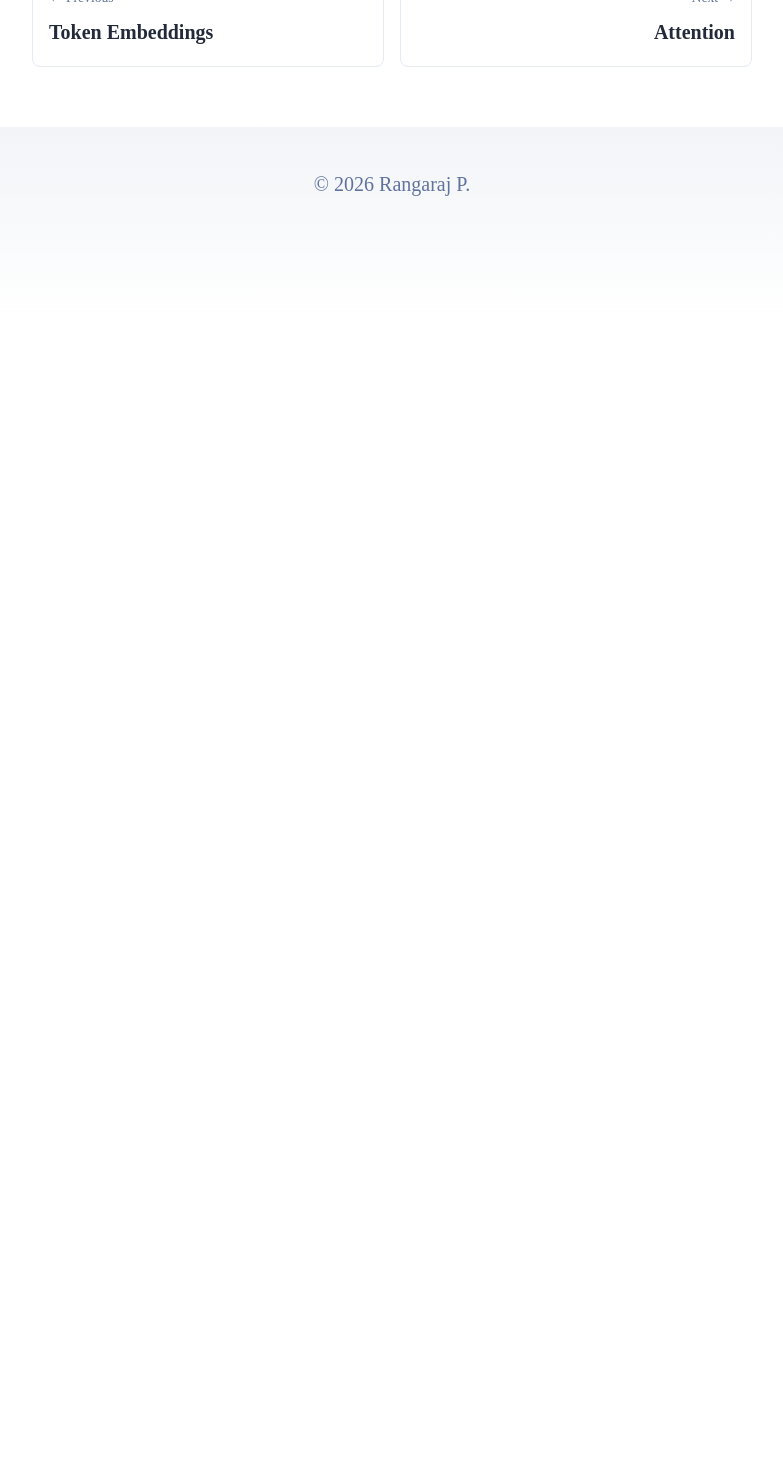
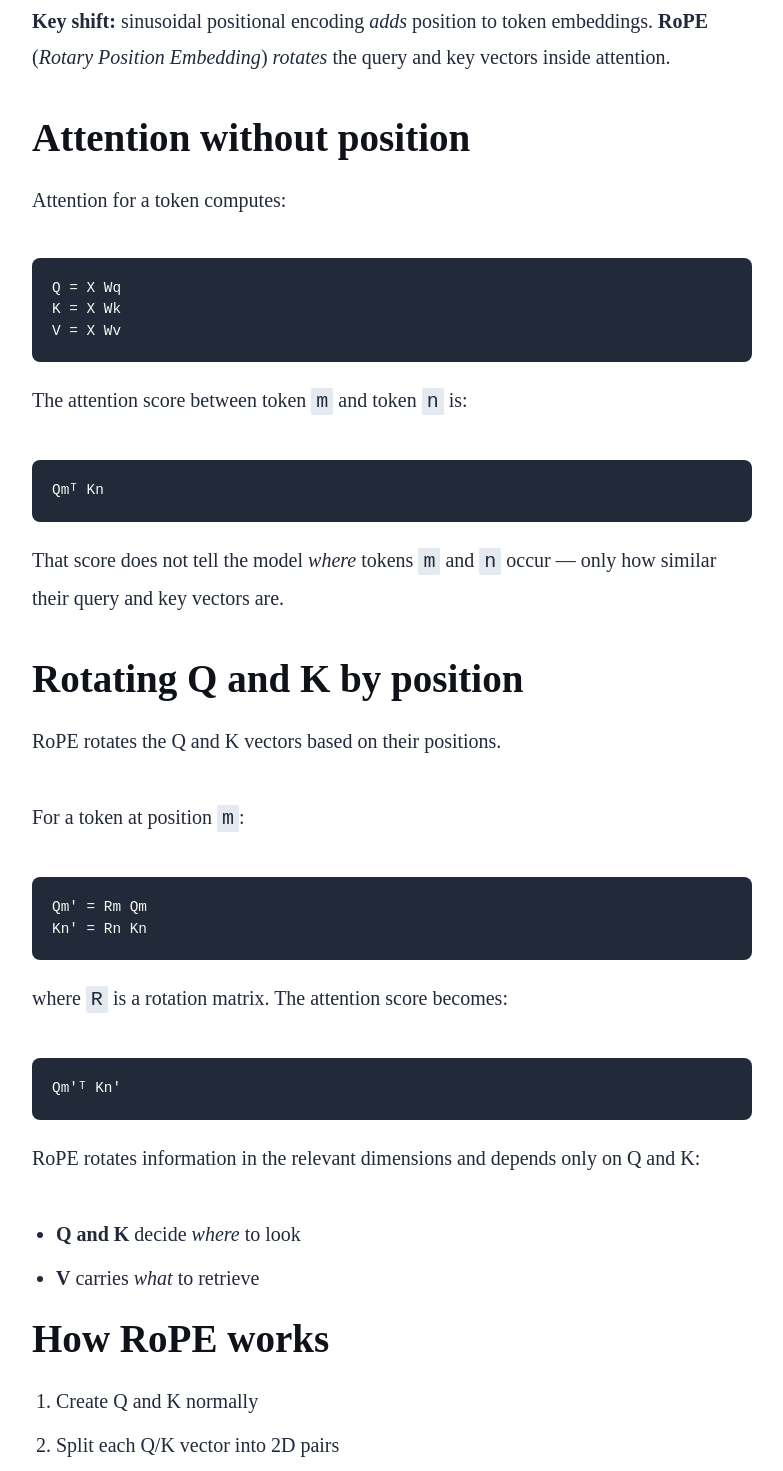
Before and after one commit to rangarajp/rangarajp.github.io, an Astro site: page /concepts/transformers/positional-encoding in a window 1280 px wide. Shown: the part 5698-7169 px from the top of the page, without its empty margins (248-1031 px from the left). Before the commit the page ends 6019 px from the top, so only its background shows below. Built offline with nearby package versions, Linux system fonts and the light colour scheme; Astro itself is replaced by a stand-in of ours; code samples lack their colours.

Commit message:
transformers-position-encoding

````diff
--- a/src/content/concepts/transformers/positional-encoding.md
+++ b/src/content/concepts/transformers/positional-encoding.md
@@ -113,7 +113,7 @@ Take two sentences:
 
 In both, *cat* and *ate* have a similar relative relationship. With sinusoidal encoding, this gives the same positional information rather than a distinct unique ID for each absolute position.
 
-## Summary
+### Sinusoidal encoding in one picture
 
 ```
 Position
@@ -141,3 +141,64 @@ Represent it as many clocks
 **Why 10000?** It spreads those frequencies over a wide range of wavelengths — the number itself is not sacred.
 
 **Why efficient?** No learned parameters, cheap to precompute, simple addition to embeddings, same dimensionality, and mathematically structured relative-position information.
+
+## RoPE
+
+**Key shift:** sinusoidal positional encoding *adds* position to token embeddings. **RoPE** (*Rotary Position Embedding*) *rotates* the query and key vectors inside attention.
+
+### Attention without position
+
+Attention for a token computes:
+
+```
+Q = X Wq
+K = X Wk
+V = X Wv
+```
+
+The attention score between token `m` and token `n` is:
+
+```
+Qmᵀ Kn
+```
+
+That score does not tell the model *where* tokens `m` and `n` occur — only how similar their query and key vectors are.
+
+### Rotating Q and K by position
+
+RoPE rotates the Q and K vectors based on their positions.
+
+For a token at position `m`:
+
+```
+Qm′ = Rm Qm
+Kn′ = Rn Kn
+```
+
+where `R` is a rotation matrix. The attention score becomes:
+
+```
+Qm′ᵀ Kn′
+```
+
+RoPE rotates information in the relevant dimensions and depends only on Q and K:
+
+- **Q and K** decide *where* to look
+- **V** carries *what* to retrieve
+
+### How RoPE works
+
+1. Create Q and K normally
+2. Split each Q/K vector into 2D pairs
+3. Assign each pair a frequency
+4. Rotate every pair by `position × frequency`
+5. Compute attention using the rotated Q and K
+
+```
+same token content
++ different position
+= different orientation
+
+orientation difference
+= relative positional distance
+```
````
